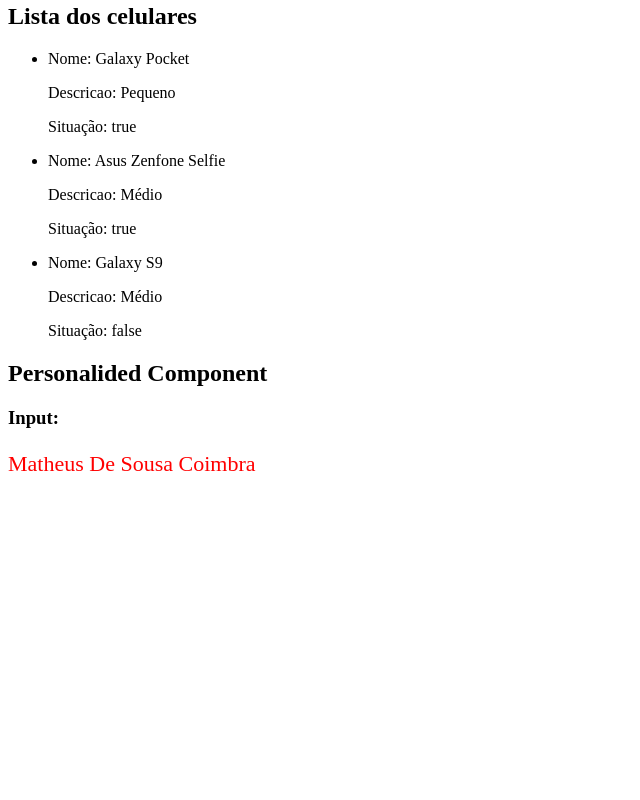
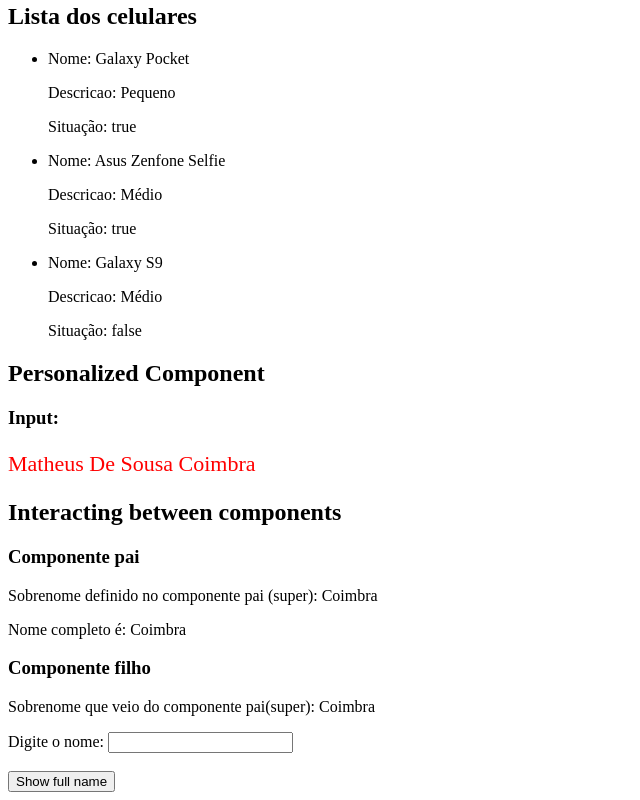
Before and after one commit to MathCoimbra/study-front-end, an Angular app in the folder Angular/fundamentos/: page / in a window 1280 px wide. Shown: the part 798-1598 px from the top of the page, without its empty margins (0-640 px from the left). Before the commit the page ends 1297 px from the top, so only its background shows below. Built offline with nearby package versions, Linux system fonts and the light colour scheme.

Commit message:
feat: interacting between components with input and output
Signed-off-by: MathCoimbra <matheuscoimbra35@gmail.com>

```diff
--- a/Angular/fundamentos/src/app/app.component.html
+++ b/Angular/fundamentos/src/app/app.component.html
@@ -6,3 +6,4 @@
 <app-third-component></app-third-component>
 <app-fourth-component></app-fourth-component>
 <app-personalized-component nome="Matheus" sobrenome="De Sousa Coimbra"></app-personalized-component>
+<app-super-component></app-super-component>
--- a/Angular/fundamentos/src/app/app.module.ts
+++ b/Angular/fundamentos/src/app/app.module.ts
@@ -11,6 +11,8 @@
 import { FormsModule } from '@angular/forms';
 import { FourthComponentComponent } from './list-rendering/fourth-component.component';
 import { PersonalizedComponentComponent } from './personalized-component/personalized-component.component';
+import { SuperComponentComponent } from './super-component/super-component.component';
+import { ChildComponentComponent } from './child-component/child-component.component';
 
 @NgModule({
   declarations: [
@@ -22,6 +24,8 @@
     ThirdComponentComponent,
     FourthComponentComponent,
     PersonalizedComponentComponent,
+    SuperComponentComponent,
+    ChildComponentComponent,
   ],
   imports: [
     BrowserModule,
--- /dev/null
+++ b/Angular/fundamentos/src/app/child-component/child-component.component.html
@@ -0,0 +1,7 @@
+<h3>Componente filho</h3>
+<p>Sobrenome que veio do componente pai(super): {{ sobrenome }}</p>
+<label for="nome">Digite o nome: </label>
+<input type="text" id="nome" [(ngModel)]="nome" />
+<br>
+<br>
+<button type="button" (click)="showName.emit(nome + ' ' + sobrenome) " >Show full name</button>
--- /dev/null
+++ b/Angular/fundamentos/src/app/child-component/child-component.component.ts
@@ -0,0 +1,13 @@
+import { Component, EventEmitter, Input, Output } from '@angular/core';
+
+@Component({
+  selector: 'app-child-component',
+  templateUrl: './child-component.component.html',
+  styleUrls: ['./child-component.component.css']
+})
+export class ChildComponentComponent {
+  @Input() sobrenome = '';
+  @Output() showName = new EventEmitter();
+
+  nome = '';
+}
--- a/Angular/fundamentos/src/app/personalized-component/personalized-component.component.html
+++ b/Angular/fundamentos/src/app/personalized-component/personalized-component.component.html
@@ -1,3 +1,3 @@
-<h2>Personalided Component</h2>
+<h2>Personalized Component</h2>
 <h3>Input:</h3>
 <p>{{ nome }} {{ sobrenome }}</p>
--- /dev/null
+++ b/Angular/fundamentos/src/app/super-component/super-component.component.html
@@ -0,0 +1,5 @@
+<h2>Interacting between components</h2>
+<h3>Componente pai</h3>
+<p>Sobrenome definido no componente pai (super): {{ sobrenome }}</p>
+<p>Nome completo é: {{ child.nome }} {{ sobrenome }}</p>
+<app-child-component [sobrenome]="sobrenome" (showName)="showFullName($event)" #child></app-child-component>
--- /dev/null
+++ b/Angular/fundamentos/src/app/super-component/super-component.component.ts
@@ -0,0 +1,15 @@
+import { Component, OnInit } from '@angular/core';
+
+@Component({
+  selector: 'app-super-component',
+  templateUrl: './super-component.component.html',
+  styleUrls: ['./super-component.component.css']
+})
+export class SuperComponentComponent {
+  sobrenome = 'Coimbra';
+
+  showFullName(fullName: any){
+    alert(`The full name is: ${fullName}`)
+  }
+
+}
```
Also changed, not shown: Angular/fundamentos/src/app/child-component/child-component.component.css (added), Angular/fundamentos/src/app/super-component/super-component.component.css (added), 2 other files (tests, documents, lock files or other folders).
